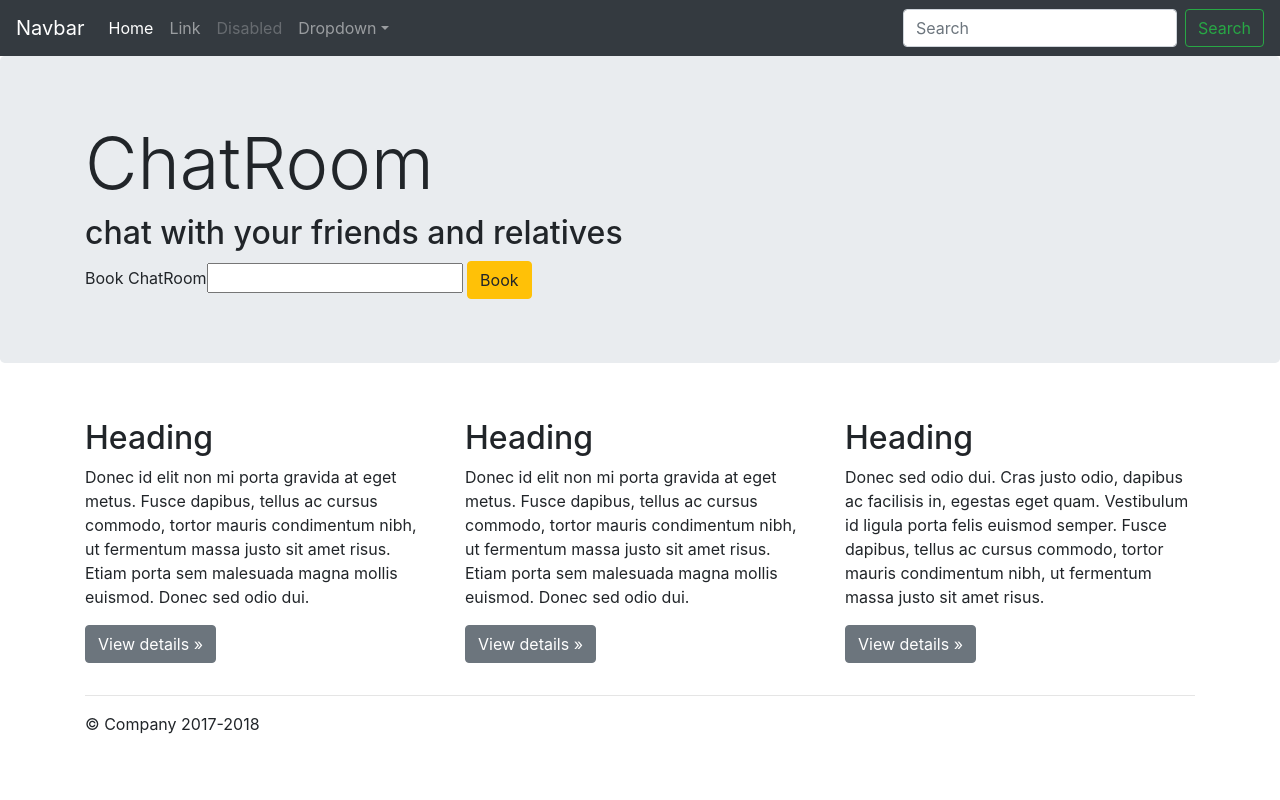
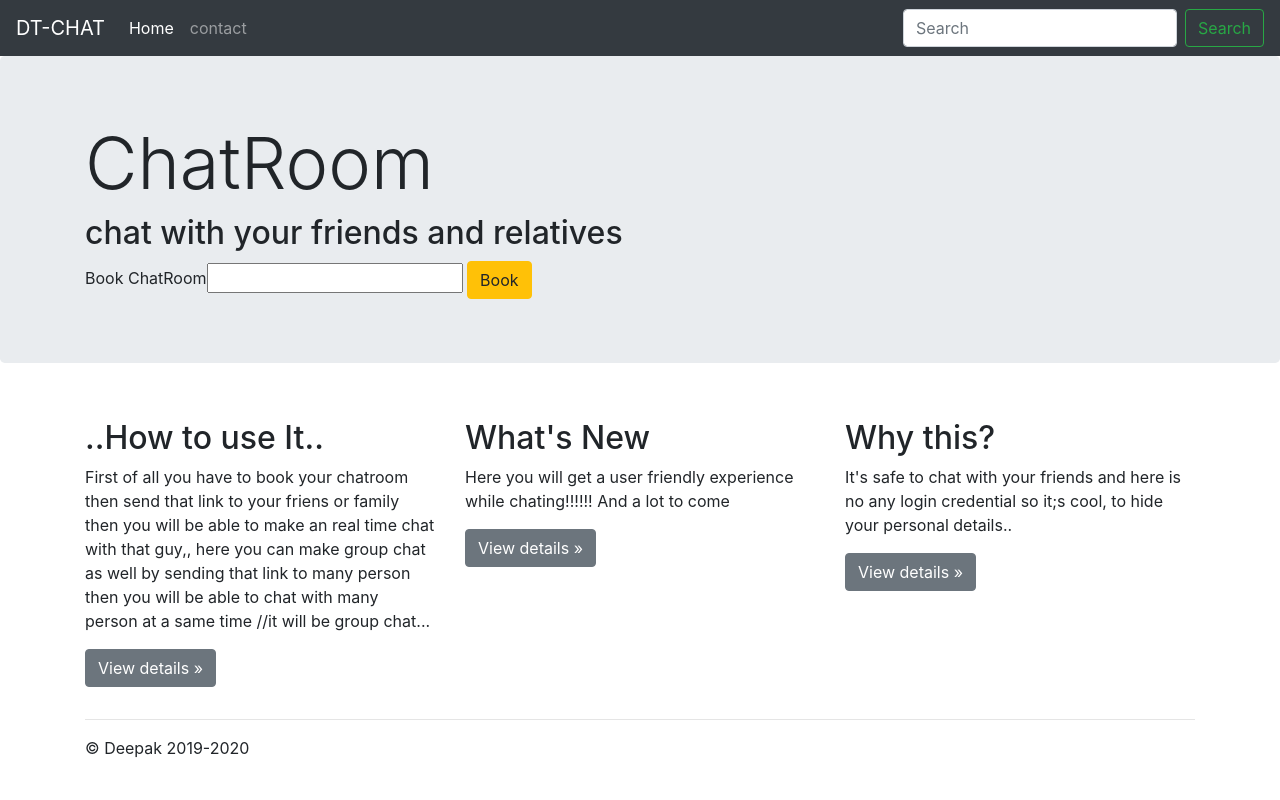
Before and after one commit to deepak3698/chat-website, a PHP site: page /chat/ in a window 1280 px wide. Run offline with PHP 8.4, Linux system fonts and the light colour scheme; some libraries are stand-ins or nearby versions.

Commit message:
add cntct

```diff
--- a/index.php
+++ b/index.php
@@ -1,52 +1,37 @@
+
+
+
 <!doctype html>
 <html lang="en">
   <head>
+    <!-- Required meta tags -->
     <meta charset="utf-8">
     <meta name="viewport" content="width=device-width, initial-scale=1, shrink-to-fit=no">
-    <meta name="description" content="">
-    <meta name="author" content="">
-    <link rel="icon" href="img/fevicon">
 
-    <title>chatroom</title>
+    <!-- Bootstrap CSS -->
+    <link rel="stylesheet" href="https://maxcdn.bootstrapcdn.com/bootstrap/4.0.0/css/bootstrap.min.css" integrity="sha384-Gn5384xqQ1aoWXA+058RXPxPg6fy4IWvTNh0E263XmFcJlSAwiGgFAW/dAiS6JXm" crossorigin="anonymous">
 
-    <!-- Bootstrap core CSS -->
-    <link rel="stylesheet" href="https://stackpath.bootstrapcdn.com/bootstrap/4.1.1/css/bootstrap.min.css" integrity="sha384-WskhaSGFgHYWDcbwN70/dfYBj47jz9qbsMId/iRN3ewGhXQFZCSftd1LZCfmhktB" crossorigin="anonymous">
-    <link href="css\product.css" rel="stylesheet">
-
-    <!-- Custom styles for this template -->
-    <link href="css/jumbotron.css" rel="stylesheet">
+    <title>Chatroom</title>
   </head>
-
   <body>
-
-    <nav class="navbar navbar-expand-md navbar-dark fixed-top bg-dark">
-      <a class="navbar-brand" href="#">Navbar</a>
-      <button class="navbar-toggler" type="button" data-toggle="collapse" data-target="#navbarsExampleDefault" aria-controls="navbarsExampleDefault" aria-expanded="false" aria-label="Toggle navigation">
+<nav class="navbar navbar-expand-lg navbar-dark bg-dark">
+  <a class="navbar-brand" href="index.php">DT-CHAT</a>
+  <button class="navbar-toggler" type="button" data-toggle="collapse" data-target="#navbarSupportedContent" aria-controls="navbarSupportedContent" aria-expanded="false" aria-label="Toggle navigation">
     <span class="navbar-toggler-icon"></span>
   </button>
 
-      <div class="collapse navbar-collapse" id="navbarsExampleDefault">
+  <div class="collapse navbar-collapse" id="navbarSupportedContent">
     <ul class="navbar-nav mr-auto">
       <li class="nav-item active">
-            <a class="nav-link" href="#">Home <span class="sr-only">(current)</span></a>
+        <a class="nav-link" href="index.php">Home <span class="sr-only">(current)</span></a>
       </li>
       <li class="nav-item">
-            <a class="nav-link" href="#">Link</a>
+        <a class="nav-link" href="contact.html">contact</a>
       </li>
-          <li class="nav-item">
-            <a class="nav-link disabled" href="#">Disabled</a>
-          </li>
-          <li class="nav-item dropdown">
-            <a class="nav-link dropdown-toggle" href="http://example.com" id="dropdown01" data-toggle="dropdown" aria-haspopup="true" aria-expanded="false">Dropdown</a>
-            <div class="dropdown-menu" aria-labelledby="dropdown01">
-              <a class="dropdown-item" href="#">Action</a>
-              <a class="dropdown-item" href="#">Another action</a>
-              <a class="dropdown-item" href="#">Something else here</a>
-            </div>
-          </li>
+
     </ul>
     <form class="form-inline my-2 my-lg-0">
-          <input class="form-control mr-sm-2" type="text" placeholder="Search" aria-label="Search">
+      <input class="form-control mr-sm-2" type="search" placeholder="Search" aria-label="Search">
       <button class="btn btn-outline-success my-2 my-sm-0" type="submit">Search</button>
     </form>
   </div>
@@ -72,18 +57,19 @@
         <!-- Example row of columns -->
         <div class="row">
           <div class="col-md-4">
-            <h2>Heading</h2>
-            <p>Donec id elit non mi porta gravida at eget metus. Fusce dapibus, tellus ac cursus commodo, tortor mauris condimentum nibh, ut fermentum massa justo sit amet risus. Etiam porta sem malesuada magna mollis euismod. Donec sed odio dui. </p>
+            <h2>..How to use It..</h2>
+            <p>First of all you have to book your chatroom then send that link to your friens or family then you will
+            be able to make an real time chat with that guy,, here you can make group chat as well by sending that link to many person then you will be able to chat with many person at a same time //it will be group chat... </p>
             <p><a class="btn btn-secondary" href="#" role="button">View details &raquo;</a></p>
           </div>
           <div class="col-md-4">
-            <h2>Heading</h2>
-            <p>Donec id elit non mi porta gravida at eget metus. Fusce dapibus, tellus ac cursus commodo, tortor mauris condimentum nibh, ut fermentum massa justo sit amet risus. Etiam porta sem malesuada magna mollis euismod. Donec sed odio dui. </p>
+            <h2>What's New</h2>
+            <p>Here you will get a user friendly experience while chating!!!!!! And a lot to come </p>
             <p><a class="btn btn-secondary" href="#" role="button">View details &raquo;</a></p>
           </div>
           <div class="col-md-4">
-            <h2>Heading</h2>
-            <p>Donec sed odio dui. Cras justo odio, dapibus ac facilisis in, egestas eget quam. Vestibulum id ligula porta felis euismod semper. Fusce dapibus, tellus ac cursus commodo, tortor mauris condimentum nibh, ut fermentum massa justo sit amet risus.</p>
+            <h2>Why this?</h2>
+            <p>It's safe to chat with your friends and here is no any login credential so it;s cool, to hide your personal details..</p>
             <p><a class="btn btn-secondary" href="#" role="button">View details &raquo;</a></p>
           </div>
         </div>
@@ -95,14 +81,12 @@
     </main>
 
     <footer class="container">
-      <p>&copy; Company 2017-2018</p>
+      <p>&copy; Deepak 2019-2020</p>
     </footer>
-
-    <!-- Bootstrap core JavaScript
-    ================================================== -->
-    <!-- Placed at the end of the document so the pages load faster -->
-    <script src="https://code.jquery.com/jquery-3.3.1.slim.min.js" integrity="sha384-q8i/X+965DzO0rT7abK41JStQIAqVgRVzpbzo5smXKp4YfRvH+8abtTE1Pi6jizo" crossorigin="anonymous"></script>
-<script src="https://cdnjs.cloudflare.com/ajax/libs/popper.js/1.14.3/umd/popper.min.js" integrity="sha384-ZMP7rVo3mIykV+2+9J3UJ46jBk0WLaUAdn689aCwoqbBJiSnjAK/l8WvCWPIPm49" crossorigin="anonymous"></script>
-<script src="https://stackpath.bootstrapcdn.com/bootstrap/4.1.1/js/bootstrap.min.js" integrity="sha384-smHYKdLADwkXOn1EmN1qk/HfnUcbVRZyYmZ4qpPea6sjB/pTJ0euyQp
+    <!-- Optional JavaScript -->
+    <!-- jQuery first, then Popper.js, then Bootstrap JS -->
+    <script src="https://code.jquery.com/jquery-3.2.1.slim.min.js" integrity="sha384-KJ3o2DKtIkvYIK3UENzmM7KCkRr/rE9/Qpg6aAZGJwFDMVNA/GpGFF93hXpG5KkN" crossorigin="anonymous"></script>
+    <script src="https://cdnjs.cloudflare.com/ajax/libs/popper.js/1.12.9/umd/popper.min.js" integrity="sha384-ApNbgh9B+Y1QKtv3Rn7W3mgPxhU9K/ScQsAP7hUibX39j7fakFPskvXusvfa0b4Q" crossorigin="anonymous"></script>
+    <script src="https://maxcdn.bootstrapcdn.com/bootstrap/4.0.0/js/bootstrap.min.js" integrity="sha384-JZR6Spejh4U02d8jOt6vLEHfe/JQGiRRSQQxSfFWpi1MquVdAyjUar5+76PVCmYl" crossorigin="anonymous"></script>
   </body>
 </html>
--- a/look.php
+++ b/look.php
@@ -1,6 +1,9 @@
 <?php
 $con=mysqli_connect('localhost','root','');
+
+
 mysqli_select_db($con,'chat');
+
 if(!$con)
 {
 	die("failed to connect" . mysqli_connect_error());
```
Also changed, not shown: contact.html (added, +77 -0 lines), contact.php (added, +97 -0 lines), README.md (deleted), look.txt (deleted). Lines whose indentation alone changed are shown as unchanged.
